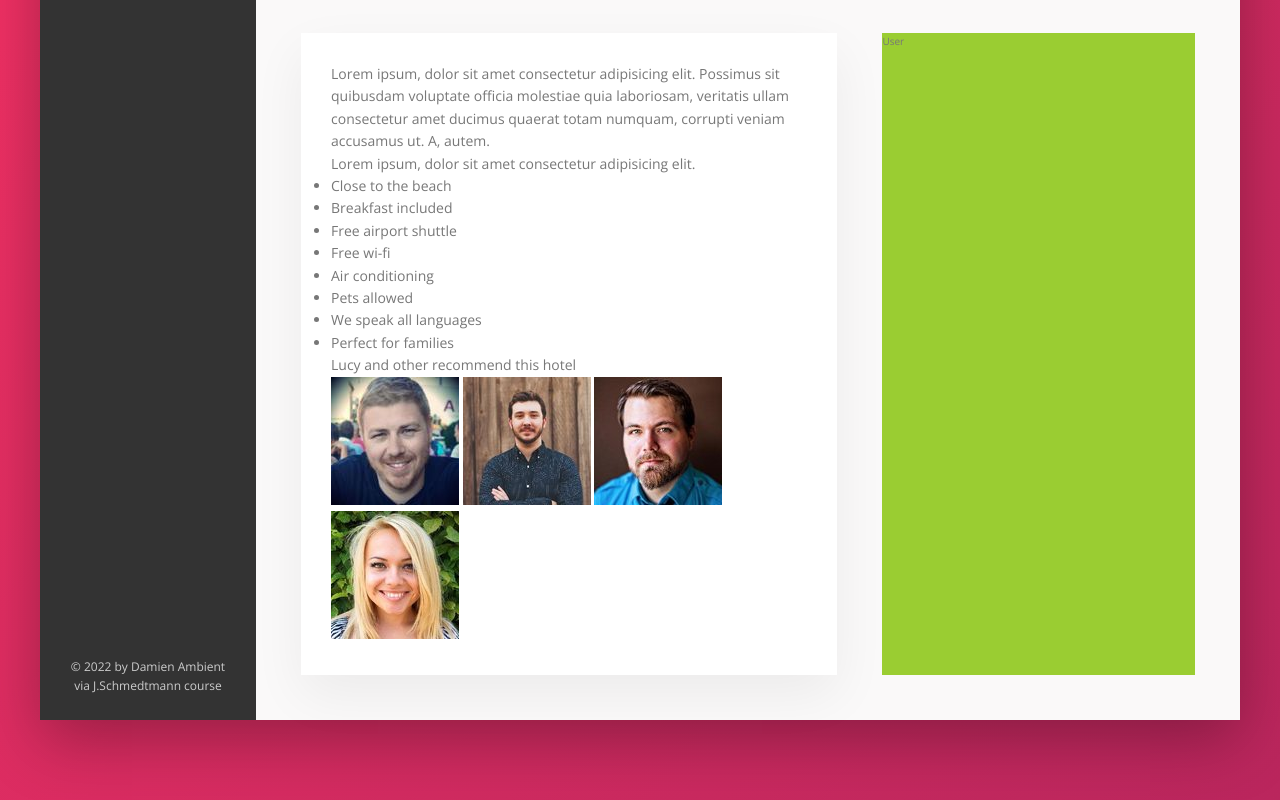
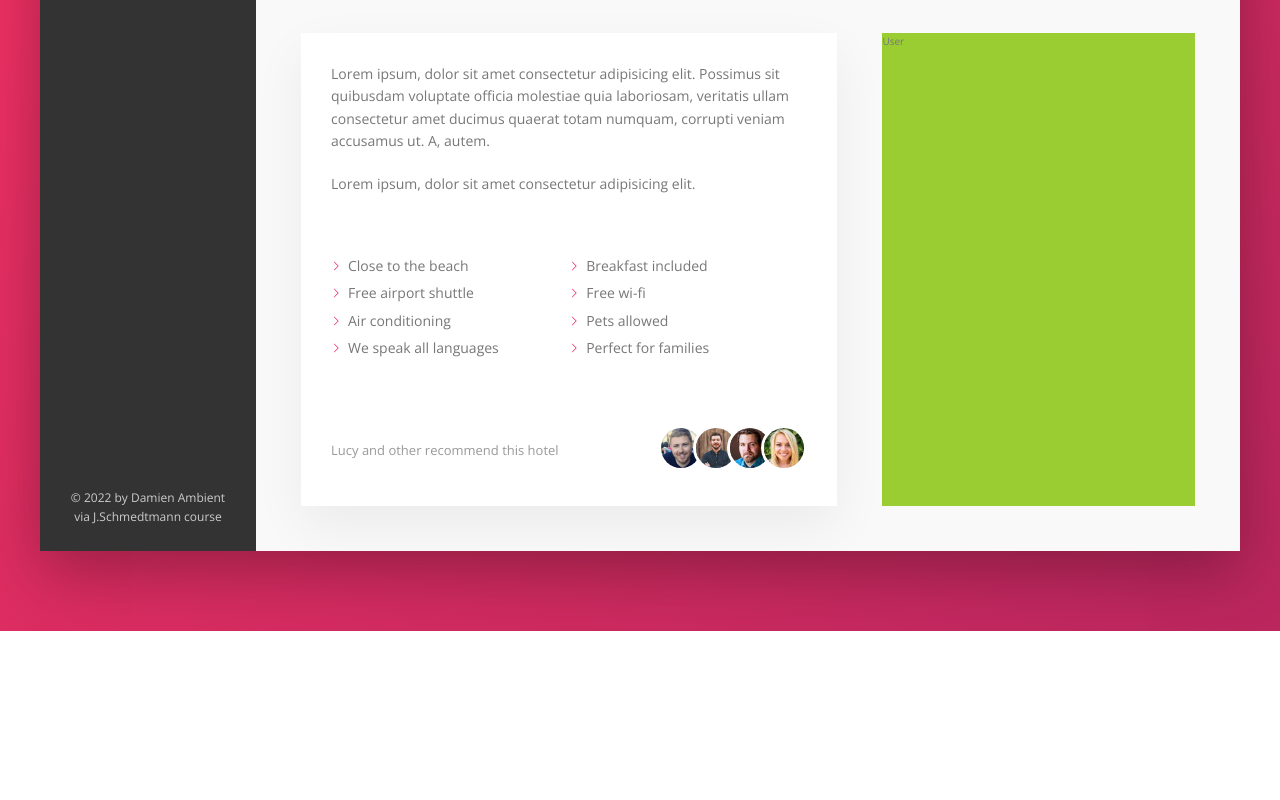
Before and after one commit to DamienAmbient/css-flex, a website: page index.html in a window 1280 px wide. Shown: the part 613-1413 px from the top of the page. After the commit the page ends 1244 px from the top, so only its background shows below. Drawn offline with nearby package versions, Linux system fonts and the light colour scheme.

Commit message:
users photo & descriptions

```diff
--- a/sass/_components.scss
+++ b/sass/_components.scss
@@ -300,3 +300,70 @@
     box-shadow: none;
   }
 }
+
+////////////// PARAGRAPH
+///
+
+.paragraph:not(:last-of-type) {
+  margin-bottom: 2rem;
+}
+
+.list {
+  list-style: none;
+  margin: 3rem 0;
+  padding: 3rem 0;
+  border-top: var(--line);
+  border-bottom: var(--line);
+
+  display: flex;
+  flex-wrap: wrap;
+
+  &__item {
+    flex: 0 0 50%;
+    margin-bottom: 0.5rem;
+  }
+
+  &__item::before {
+    content: "";
+    display: inline-block;
+    height: 1rem;
+    width: 1rem;
+    margin-right: 0.7rem;
+
+    //older browsers
+    // background-image: url(../img/chevron-thin-right.svg);
+    // background-size: cover;
+
+    // newer browsers  - masks
+
+    background-color: var(--color-primary);
+    -webkit-mask-image: url(../img/chevron-thin-right.svg);
+    -webkit-mask-size: cover;
+    mask-image: url(../img/chevron-thin-right.svg);
+    mask-size: cover;
+  }
+}
+
+.recommend {
+  font-size: 1.3rem;
+  color: var(--color-grey-dark-3);
+  display: flex;
+
+  align-items: center;
+
+  &__count {
+    margin-right: auto;
+  }
+
+  &__photo {
+    box-sizing: content-box;
+    height: 4rem;
+    width: 4rem;
+    border-radius: 50%;
+    border: 3px solid #fff;
+
+    &:not(:last-child) {
+      margin-right: -1.5rem;
+    }
+  }
+}
```
Also changed, not shown: css/style.css.
